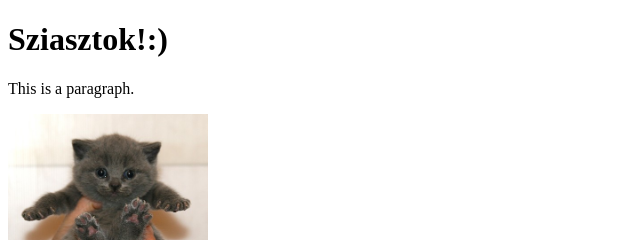
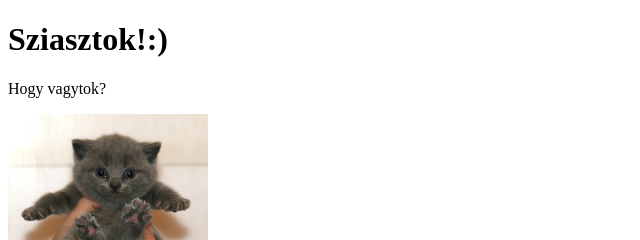
Before and after one commit to dajkadzseni/shop, a plain HTML site: page index.html in a window 1280 px wide. Shown: the top 240 px of the page, 0-640 px from the left. Drawn offline with Linux system fonts and the light colour scheme.

Commit message:
Update index.html

```diff
--- a/index.html
+++ b/index.html
@@ -4,7 +4,7 @@
 <body>
 
 <h1>Sziasztok!:)</h1>
-<p>This is a paragraph.</p>
+<p>Hogy vagytok?</p>
 <img src=external-content.duckduckgo.com.jpeg alt="kép" width="200" lenght="200">
 </body>
 </html>
```
